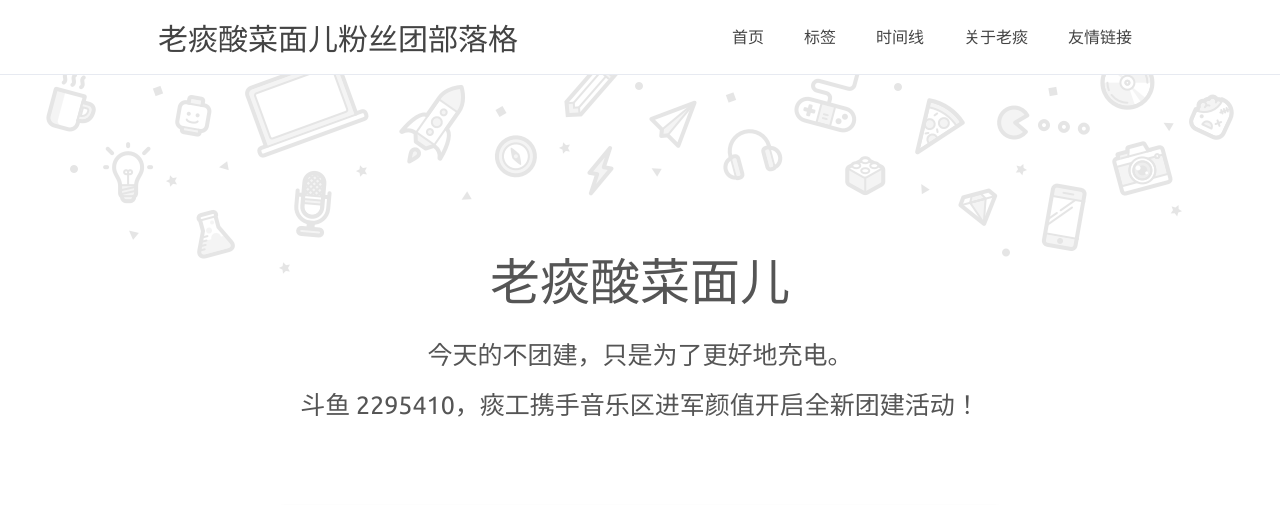
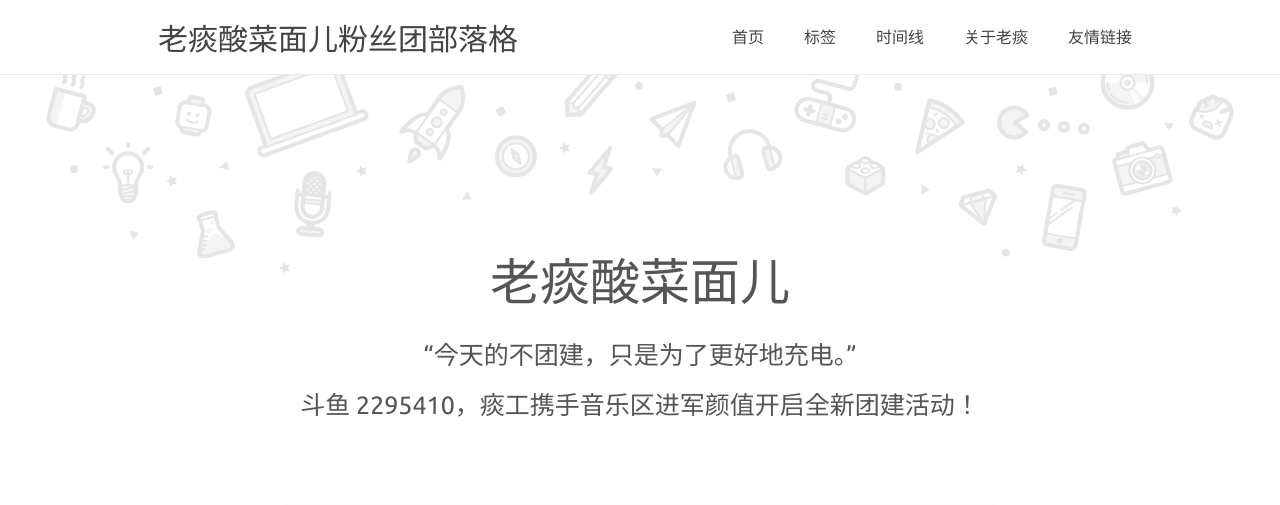
Before and after one commit to grandtanfans/grandtanfans.github.io, a Jekyll site: the page built from index.html, in a window 1280 px wide. Shown: the top 505 px of the page. Built offline with Jekyll 4.4.1, drawn with Linux system fonts in a browser that asks for light colours; comment, search, counter and statistics services are not loaded.

Commit message:
feat: update

```diff
--- a/index.html
+++ b/index.html
@@ -2,7 +2,7 @@
 layout: default
 title: 老痰酸菜面儿
 page-title: 老痰酸菜面儿
-home-title: 今天的不团建，只是为了更好地充电。
+home-title: “今天的不团建，只是为了更好地充电。”
 description: 斗鱼 2295410，痰工携手音乐区进军颜值开启全新团建活动！
 ---
 
```
